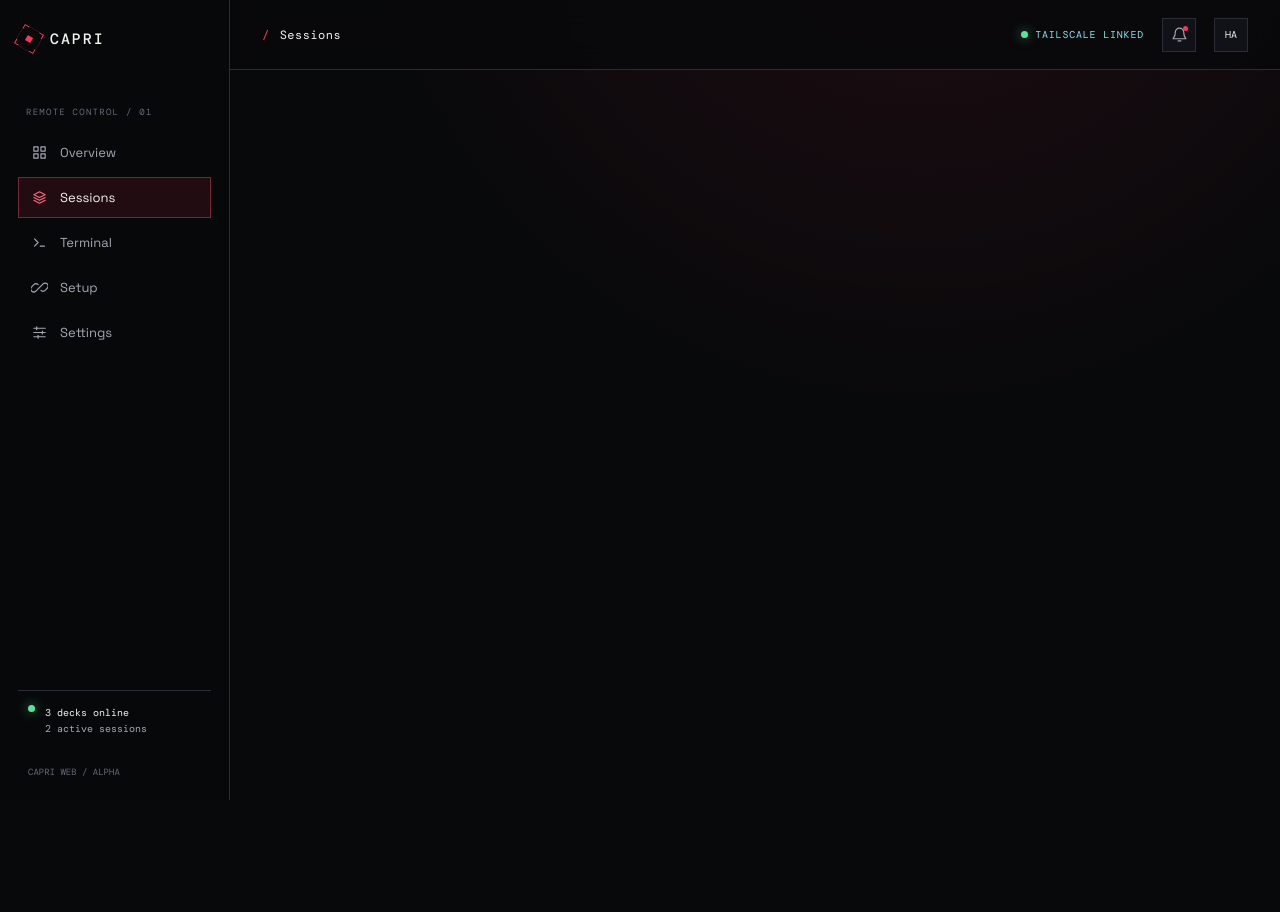
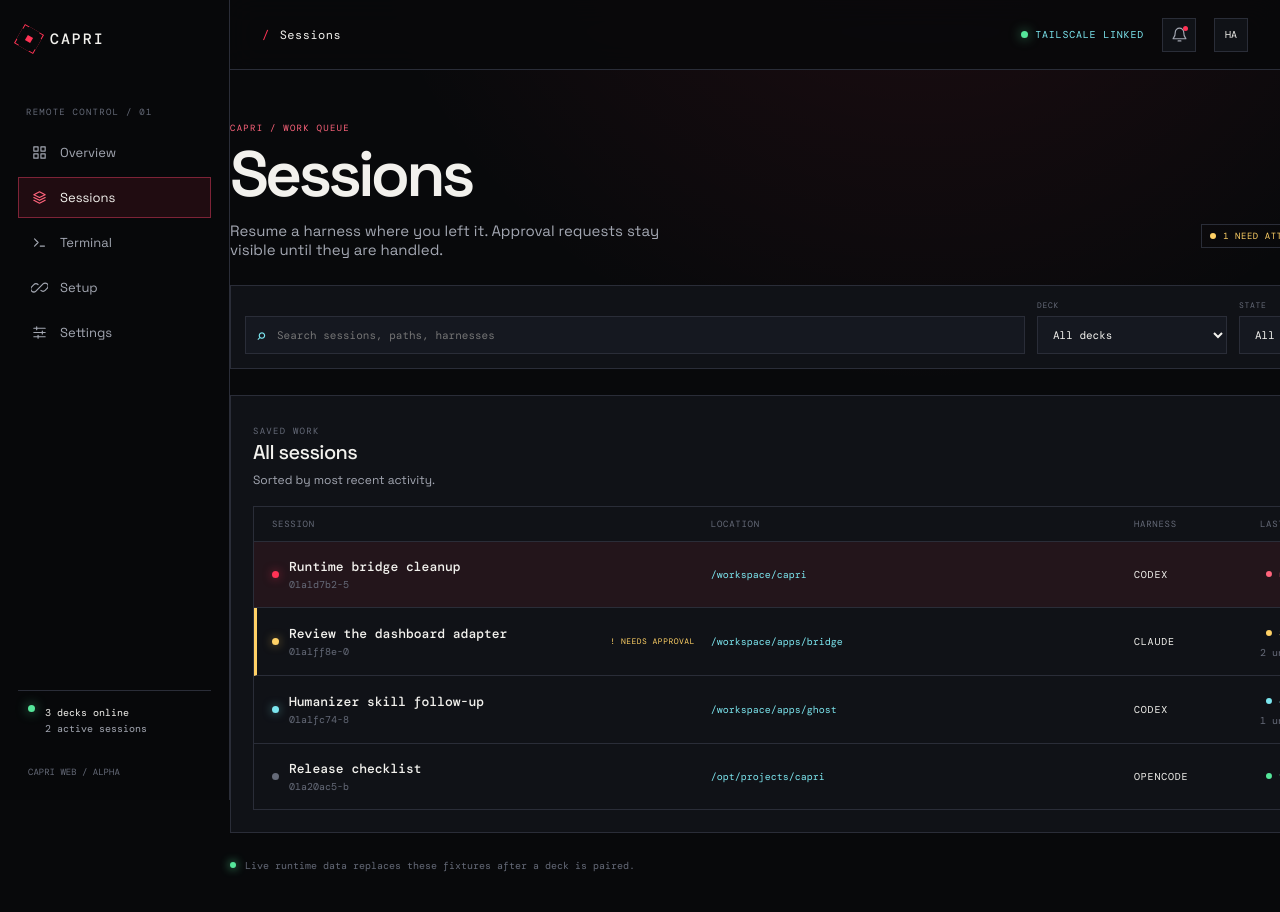
Before and after one commit to ARCANGEL0/Capri, a Nuxt app in the folder src/: page /sessions in a window 1280 px wide. Shown: the top 912 px of the page. Before the commit the page ends 800 px from the top, so only its background shows below. Built offline with nearby package versions, Linux system fonts and the light colour scheme.

Commit message:
feat(web): add session workspace

```diff
--- /dev/null
+++ b/src/pages/sessions/index.vue
@@ -0,0 +1,99 @@
+<script setup lang="ts">
+import SessionTable from '../../components/SessionTable.vue'
+import StatusPill from '../../components/StatusPill.vue'
+
+const dashboard = useDashboard()
+const route = useRoute()
+const search = ref('')
+const stateFilter = ref<'all' | 'active' | 'waiting' | 'attention' | 'idle'>('all')
+const deviceFilter = ref(typeof route.query.device === 'string' ? route.query.device : 'all')
+const { devices, sessions, selectedSession } = dashboard
+
+const filteredSessions = computed(() => {
+  const needle = search.value.trim().toLowerCase()
+  return sessions.value.filter((session) => {
+    const matchesDevice = deviceFilter.value === 'all' || session.deviceId === deviceFilter.value
+    const matchesState = stateFilter.value === 'all' || session.state === stateFilter.value
+    const matchesSearch = !needle || [session.title, session.id, session.cwd, session.harness].some(value => value.toLowerCase().includes(needle))
+    return matchesDevice && matchesState && matchesSearch
+  })
+})
+
+const attentionCount = computed(() => sessions.value.filter(session => session.state === 'attention').length)
+
+async function openSession(session: typeof sessions.value[number]) {
+  dashboard.selectSession(session.id)
+  dashboard.selectDevice(session.deviceId)
+  await navigateTo(`/sessions/${session.id}`)
+}
+</script>
+
+<template>
+  <div class="sessions-page">
+    <section class="page-intro">
+      <div>
+        <p class="page-kicker">CAPRI / WORK QUEUE</p>
+        <h1>Sessions</h1>
+        <p class="page-summary">Resume a harness where you left it. Approval requests stay visible until they are handled.</p>
+      </div>
+      <div class="intro-actions"><StatusPill v-if="attentionCount" tone="yellow" :label="`${attentionCount} NEED ATTENTION`" /><NuxtLink class="primary-action" to="/sessions/new">New session <span>＋</span></NuxtLink></div>
+    </section>
+
+    <section class="filter-panel" aria-label="Session filters">
+      <label class="search-field"><span aria-hidden="true">⌕</span><input v-model="search" type="search" placeholder="Search sessions, paths, harnesses" aria-label="Search sessions" /></label>
+      <label><span>DECK</span><select v-model="deviceFilter"><option value="all">All decks</option><option v-for="device in devices" :key="device.id" :value="device.id">{{ device.name }}</option></select></label>
+      <label><span>STATE</span><select v-model="stateFilter"><option value="all">All states</option><option value="active">Active</option><option value="waiting">Waiting</option><option value="attention">Needs attention</option><option value="idle">Idle</option></select></label>
+      <span class="filter-count">{{ filteredSessions.length }} / {{ sessions.length }}</span>
+    </section>
+
+    <section class="section-panel sessions-panel">
+      <div class="panel-heading"><div><span class="panel-label">SAVED WORK</span><h2>All sessions</h2><p>Sorted by most recent activity.</p></div><span class="live-note"><i /> runtime synced</span></div>
+      <SessionTable :sessions="filteredSessions" :selected-id="selectedSession?.id" @select="openSession" />
+    </section>
+
+    <section class="sessions-footnote"><span class="status-pip is-green" /><span>Live runtime data replaces these fixtures after a deck is paired.</span><NuxtLink to="/setup">Pair a runtime <span>↗</span></NuxtLink></section>
+  </div>
+</template>
+
+<style scoped>
+.sessions-page { display: grid; gap: 26px; }
+.page-intro { display: flex; align-items: flex-end; justify-content: space-between; gap: 24px; }
+.page-kicker, .panel-label { margin: 0 0 10px; color: var(--capri-red-soft); font-family: var(--capri-mono); font-size: 9px; letter-spacing: 0.14em; }
+h1 { margin: 0; color: var(--capri-text); font-size: clamp(36px, 5vw, 66px); font-weight: 600; letter-spacing: -0.06em; line-height: 0.95; }
+.page-summary { max-width: 48ch; margin: 16px 0 0; color: var(--capri-text-muted); font-size: 15px; }
+.intro-actions { display: flex; align-items: center; gap: 15px; padding-bottom: 3px; }
+.primary-action { display: inline-flex; align-items: center; gap: 9px; padding: 11px 14px; border: 1px solid var(--capri-red); color: var(--capri-text); background: var(--capri-red); font-family: var(--capri-mono); font-size: 10px; letter-spacing: 0.04em; }
+.primary-action:hover { border-color: var(--capri-yellow); color: var(--capri-ink); background: var(--capri-yellow); }
+.filter-panel { display: grid; grid-template-columns: minmax(250px, 1fr) 190px 160px auto; align-items: end; gap: 12px; padding: 14px; border: 1px solid var(--capri-line); background: var(--capri-panel); }
+.filter-panel label { display: grid; gap: 6px; color: var(--capri-text-dim); font-family: var(--capri-mono); font-size: 8px; letter-spacing: 0.09em; }
+.filter-panel input, .filter-panel select { min-width: 0; height: 38px; padding: 0 11px; border: 1px solid var(--capri-line); border-radius: 0; outline: 0; color: var(--capri-text); background: var(--capri-panel-raised); font-family: var(--capri-mono); font-size: 11px; }
+.filter-panel input:focus, .filter-panel select:focus { border-color: var(--capri-cyan); }
+.search-field { position: relative; }
+.search-field > span { position: absolute; bottom: 9px; left: 11px; color: var(--capri-cyan); font-size: 18px; line-height: 1; }
+.search-field input { padding-left: 31px; }
+.filter-count { padding: 11px 3px; color: var(--capri-cyan); font-family: var(--capri-mono); font-size: 10px; text-align: right; }
+.section-panel { border: 1px solid var(--capri-line); background: var(--capri-panel); }
+.sessions-panel { padding: 22px; }
+.panel-heading { display: flex; align-items: flex-start; justify-content: space-between; gap: 14px; margin-bottom: 18px; }
+.panel-heading h2 { margin: 0; color: var(--capri-text); font-size: 20px; font-weight: 500; letter-spacing: -0.03em; }
+.panel-heading p { margin: 7px 0 0; color: var(--capri-text-muted); font-size: 12px; }
+.panel-label { color: var(--capri-text-dim); }
+.live-note { display: inline-flex; align-items: center; gap: 7px; color: var(--capri-green); font-family: var(--capri-mono); font-size: 9px; text-transform: uppercase; }
+.live-note i, .status-pip { display: inline-block; width: 6px; height: 6px; border-radius: 50%; background: currentColor; box-shadow: 0 0 10px currentColor; }
+.sessions-footnote { display: flex; align-items: center; gap: 9px; color: var(--capri-text-dim); font-family: var(--capri-mono); font-size: 10px; }
+.sessions-footnote a { margin-left: auto; color: var(--capri-cyan); }
+.sessions-footnote a:hover { color: var(--capri-yellow); }
+.is-green { color: var(--capri-green); }
+@media (max-width: 780px) {
+  .page-intro { display: block; }
+  .intro-actions { justify-content: space-between; margin-top: 24px; }
+  .filter-panel { grid-template-columns: 1fr 1fr; }
+  .search-field { grid-column: 1 / -1; }
+  .filter-count { text-align: left; }
+  .sessions-panel { padding: 16px; }
+}
+@media (max-width: 450px) {
+  .filter-panel { grid-template-columns: 1fr; }
+  .search-field { grid-column: auto; }
+}
+</style>
```
